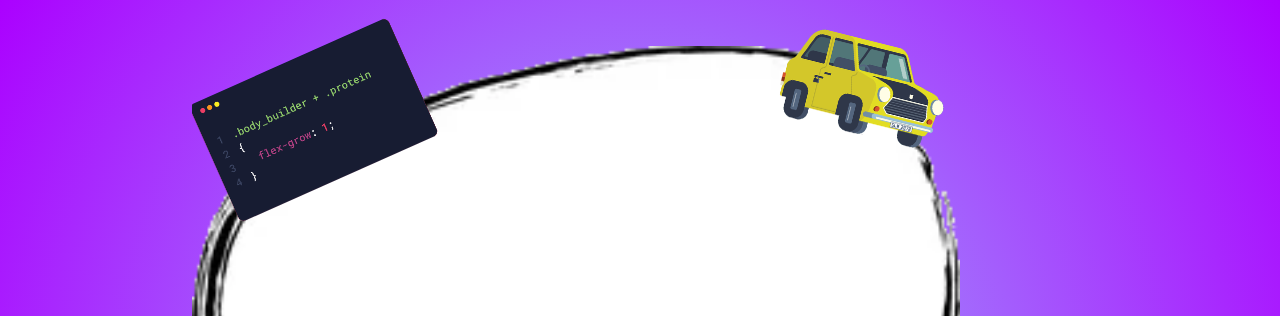
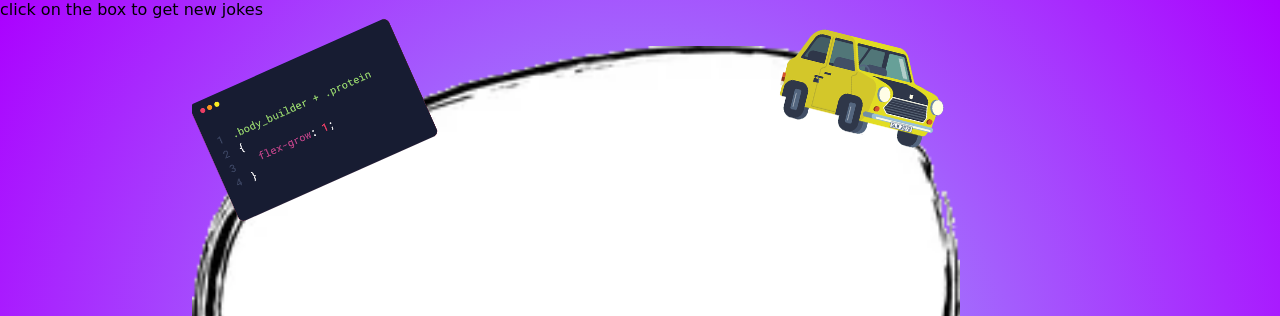
Before and after one commit to tanmay9tailed/LAME-Jokes, a plain HTML site: page index.html in a window 1280 px wide. Shown: the top 316 px of the page. Drawn offline with Linux system fonts and the light colour scheme; a web font is replaced by a local one.

Commit message:
Update index.html

```diff
--- a/index.html
+++ b/index.html
@@ -10,7 +10,7 @@
     <link rel="stylesheet" href="style.css" />
   </head>
   <body>
-
+    <span>click on the box to get new jokes</span>
       <div class="background">
         <!-- <div class="img1">
           <img src="img/74d87ae1cdab535c9fb4a3788050b2c6.jpg" alt="" />
```
